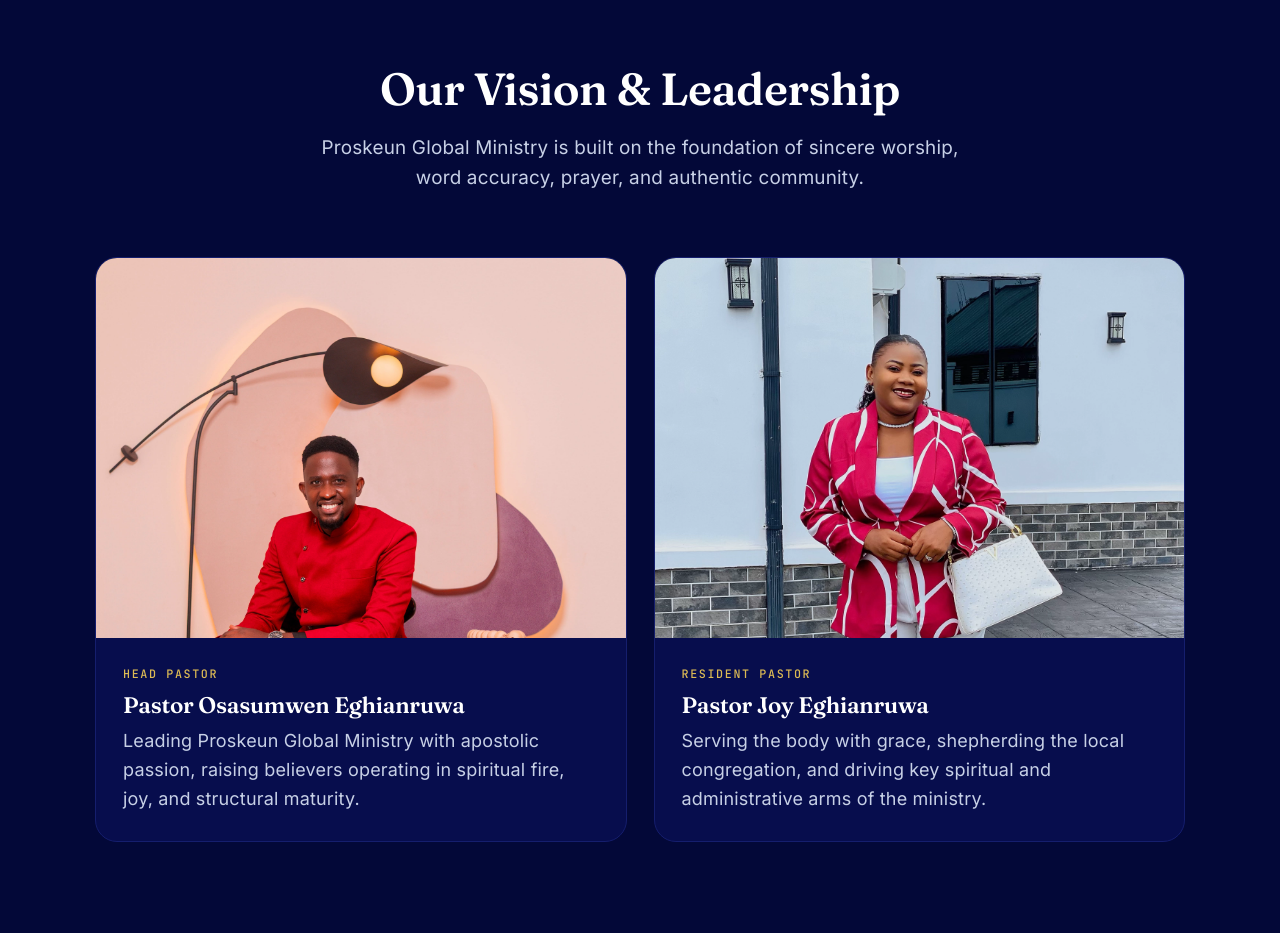
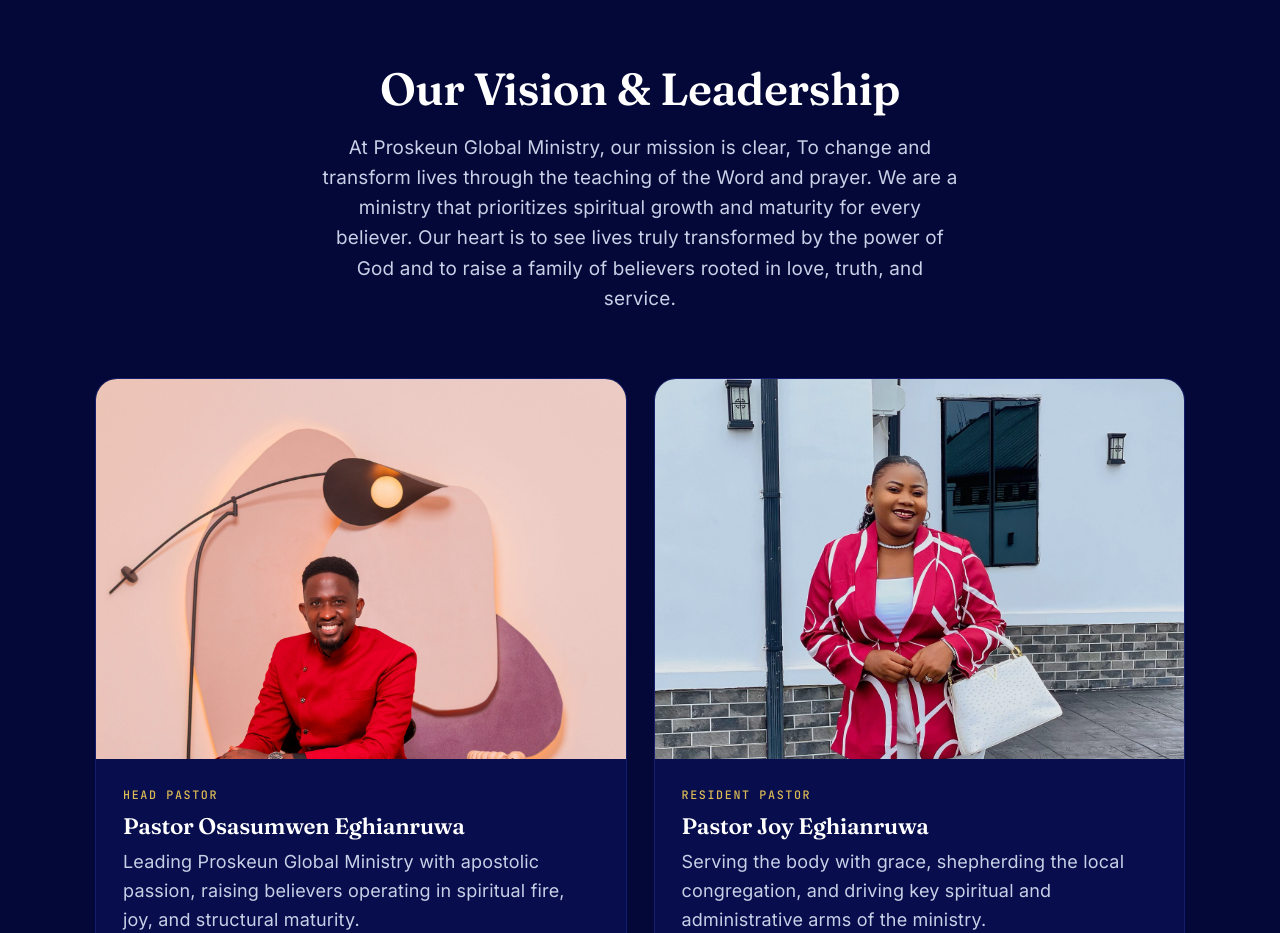
Before and after one commit to splendydteddy/proskeunglobalministries, a React (Vite) app: page / in a window 1280 px wide. Shown: the part 980-1913 px from the top of the page. Built offline with nearby package versions, Linux system fonts and the light colour scheme; no server answers; the database is empty.

Commit message:
Fix vision

```diff
--- a/src/HomePage.jsx
+++ b/src/HomePage.jsx
@@ -256,7 +256,10 @@ const HomePage = () => {
       <section id="about" className="about-section">
         <div className="section-header">
           <h2>Our Vision & Leadership</h2>
-          <p>Proskeun Global Ministry is built on the foundation of sincere worship, word accuracy, prayer, and authentic community.</p>
+          <p>At Proskeun Global Ministry, our mission is clear,
+
+
+To change and transform lives through the teaching of the Word and prayer. We are a ministry that prioritizes spiritual growth and maturity for every believer. Our heart is to see lives truly transformed by the power of God and to raise a family of believers rooted in love, truth, and service.</p>
         </div>
 
         <div className="leadership-cards">
```
